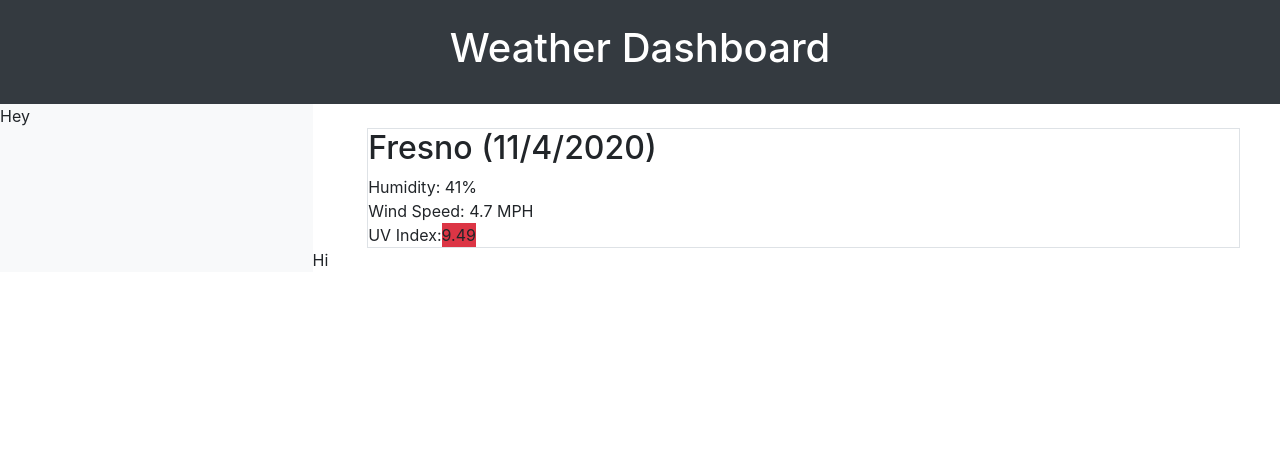
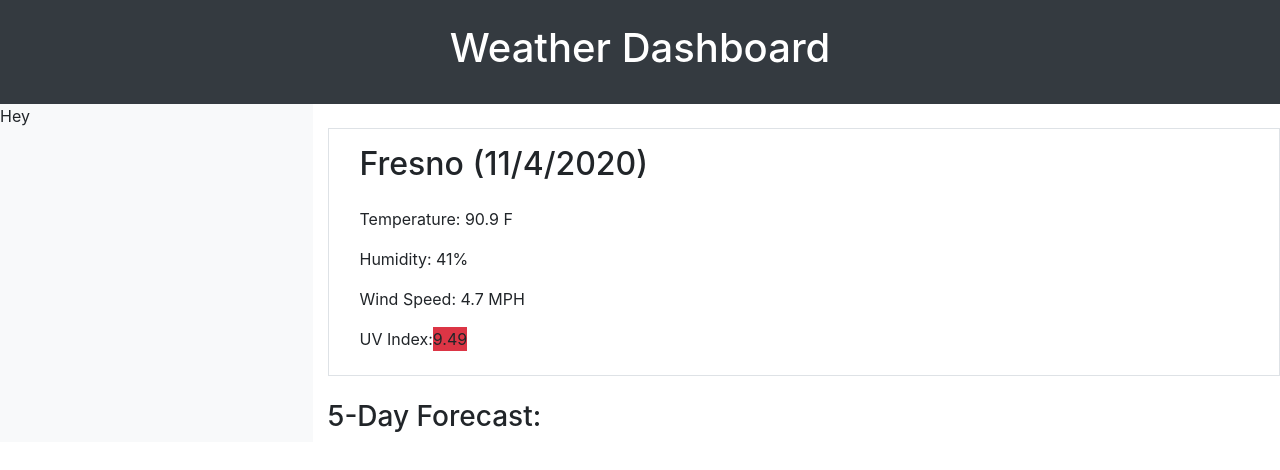
Before and after one commit to VictorMoscone/victorm_hw6_weatherdash, a plain HTML site: page index.html in a window 1280 px wide. Drawn offline with nearby package versions, Linux system fonts and the light colour scheme.

Commit message:
Style: Improved styling of city details and 5 day forecast.

```diff
--- a/index.html
+++ b/index.html
@@ -21,16 +21,17 @@
             <!-- TODO: City Search Bar / History -->
         </div>
         <div class="container col-md-9">
-            <div class="container border col-md-11 mt-4">
-                <div class="row"><h2>Fresno (11/4/2020)</h2></div>
-                <div class="row">Humidity: 41%</div>
-                <div class="row">Wind Speed: 4.7 MPH</div>
-                <div class="row">UV Index: <span class="bg-danger">9.49</span></div>
+            <div class="container border col-md-12 mt-4">
+                <div class="row ml-3 mt-3"><h2>Fresno (11/4/2020)</h2></div>
+                <div class="row ml-3 mt-3">Temperature: 90.9 F</div>
+                <div class="row ml-3 mt-3">Humidity: 41%</div>
+                <div class="row ml-3 mt-3">Wind Speed: 4.7 MPH</div>
+                <div class="row ml-3 mt-3 mb-4">UV Index: <span class="bg-danger">9.49</span></div>
                 <!-- TODO: API: Chosen City's weather details. Name & Date
                     Temeperature, Humidity, Wind Speed, UV Index -->
             </div>
-            <div class="row">
-                Hi
+            <div class="container col-md-12 mt-4">
+                <div class="row"><h3>5-Day Forecast:</h3></div>
                 <!-- TODO: 5-Day Forecast Cards. Date, icon, temp, humidity. -->
             </div>
         </div>
```
